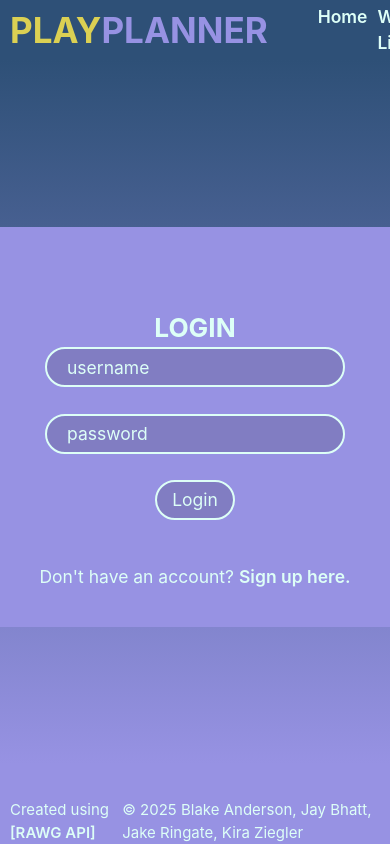
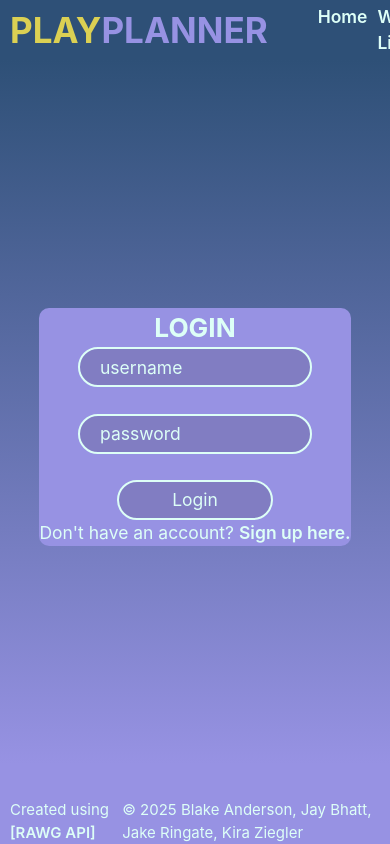
Before and after one commit to rasersharpe/play-planner, a React (Vite) app in the folder client/: page /login in a window 390 px wide. Shown: the top 844 px of the page. Built offline with nearby package versions, Linux system fonts and the light colour scheme; no server answers.

Commit message:
added styles to wishlist

```diff
--- a/client/src/pages/WishList.tsx
+++ b/client/src/pages/WishList.tsx
@@ -32,7 +32,7 @@ const WishList = () => {
 
   return (
     <div className="games-list">
-      <h1>Wish List</h1>
+      <h2>Wish List</h2>
       {games.length === 0 ? (
         <p>Your wishlist is empty.</p>
       ) : (
--- a/client/src/styles.css
+++ b/client/src/styles.css
@@ -268,6 +268,16 @@ footer div p {
   flex-direction: column;
   justify-content: space-between;
   align-items: center;
+  list-style-type: none;
+}
+
+.games__list {
+  width: 60rem;
+  height: 50rem;
+  display: flex;
+  flex-direction: column;
+  justify-content: space-between;
+  align-items: center;
 }
 
 .game__image {
@@ -337,3 +347,50 @@ footer div p {
   color: var(--color-yinMn_blue);
   cursor: not-allowed;
 }
+
+@media screen and (max-width: 768px) {
+  .search__game__container {
+    width: 90vw;
+    height: auto;
+    border-radius: 1rem;
+  }
+  .game__image {
+    width: 90vw;
+    border-top-left-radius: 1rem;
+    border-top-right-radius: 1rem;
+  }
+  .figure__button__container {
+    width: 90vw;
+  }
+  .button__add__wishList {
+    width: 40vw;
+  }
+  .button__add__playedList {
+    width: 40vw;
+  }
+  .header__search__bar {
+    width: 80vw;
+  }
+  .form__container {
+    width: 80vw;
+    height: auto;
+    border-radius: 1rem;
+  }
+  .login__form {
+    width: 70vw;
+    height: auto;
+  }
+  .signup__form {
+    width: 70vw;
+    height: auto;
+  }
+  .form__input {
+    width: 60vw;
+  }
+  .form__submit__button {
+    width: 40vw;
+  }
+  .search__section {
+    width: 100vw;
+  }
+}
```
